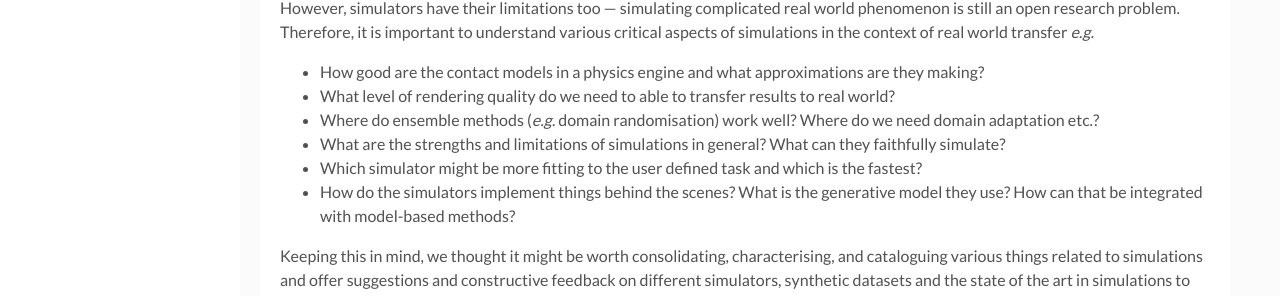
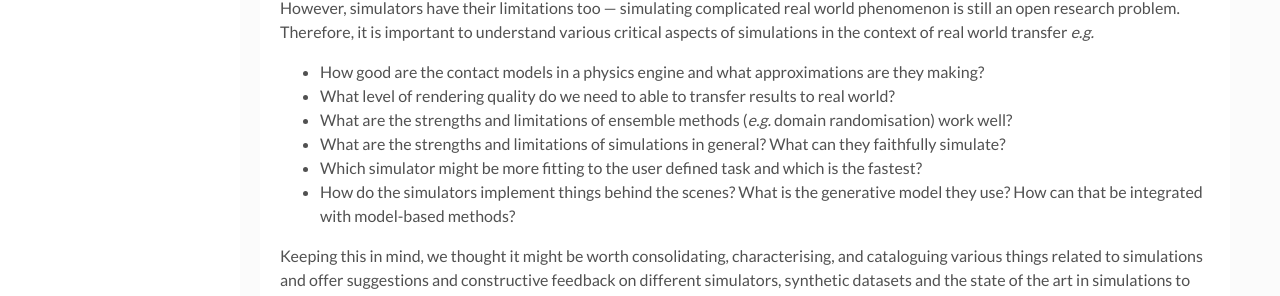
Before and after one commit to sim2realAI/sim2realAI.github.io, a Jekyll site: the page built from _posts/2019-01-01-welcome-to-sim2real-AI.markdown, in a window 1280 px wide and 1283 px high. Shown: the part 668-964 px from the top of the window. Built offline with Jekyll 4.4.1, drawn with Linux system fonts in a browser that asks for light colours.

Commit message:
update
Signed-off-by: Ankur Handa <ahanda@nvidia.com>

```diff
--- a/_posts/2019-01-01-welcome-to-sim2real-AI.markdown
+++ b/_posts/2019-01-01-welcome-to-sim2real-AI.markdown
@@ -22,7 +22,7 @@ However, simulators have their limitations too --- simulating complicated real w
 
 * How good are the contact models in a physics engine and what approximations are they making?
 * What level of rendering quality do we need to able to transfer results to real world?
-* Where do ensemble methods (*e.g.* domain randomisation) work well? Where do we need domain adaptation etc.?
+* What are the strengths and limitations of ensemble methods (*e.g.* domain randomisation) work well?
 * What are the strengths and limitations of simulations in general? What can they faithfully simulate?
 * Which simulator might be more fitting to the user defined task and which is the fastest?
 * How do the simulators implement things behind the scenes? What is the generative model they use? How can that be integrated with model-based methods?
```
